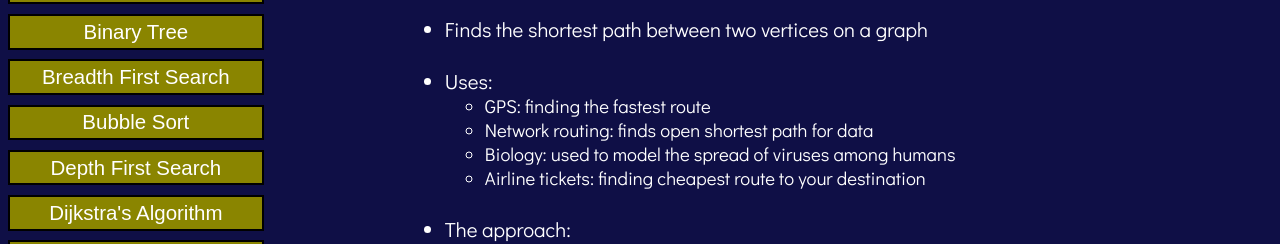
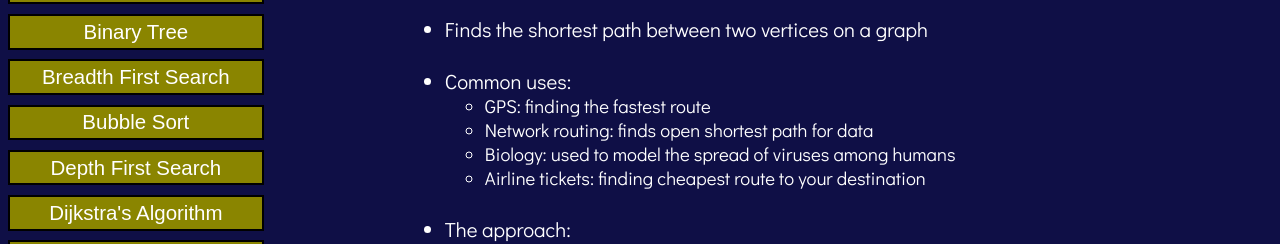
Before and after one commit to miltonhuynh/DSA-guide, a React (Create React App) app in the folder app/: page /DSA-guide/Dijkstra in a window 1280 px wide. Shown: the part 221-465 px from the top of the page. Built offline with nearby package versions, Linux system fonts and the light colour scheme; a web font is replaced by a local one.

Commit message:
Edited djs algo apge

```diff
--- a/app/src/Concepts/Dijkstra.js
+++ b/app/src/Concepts/Dijkstra.js
@@ -13,7 +13,7 @@ export default function Dijkstra() {
           <li>Dijkstra's algorithm is used to traverse <ref class="Link" onClick={() => navigate("../Graphs")}><u>Graphs</u></ref> and uses a <ref class="Link" onClick={() => navigate("../PriorityQueue")}><u>Priority Queue</u></ref></li><br/>
           <li>Finds the shortest path between two vertices on a graph</li><br/>
           <li>
-            Uses:
+            Common uses:
             <ul class="font-sm">
               <li>GPS: finding the fastest route</li>
               <li>Network routing: finds open shortest path for data</li>
```
